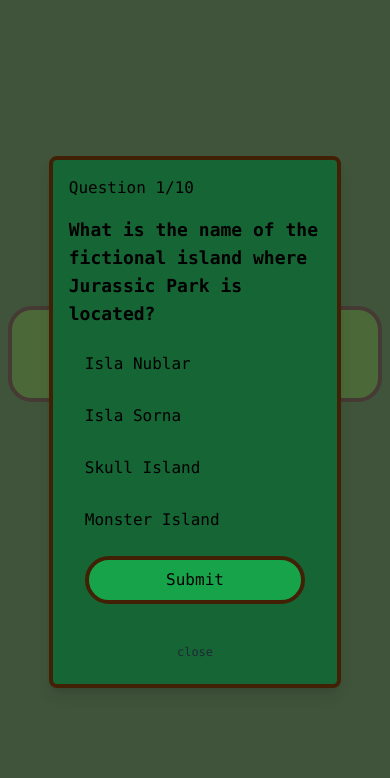
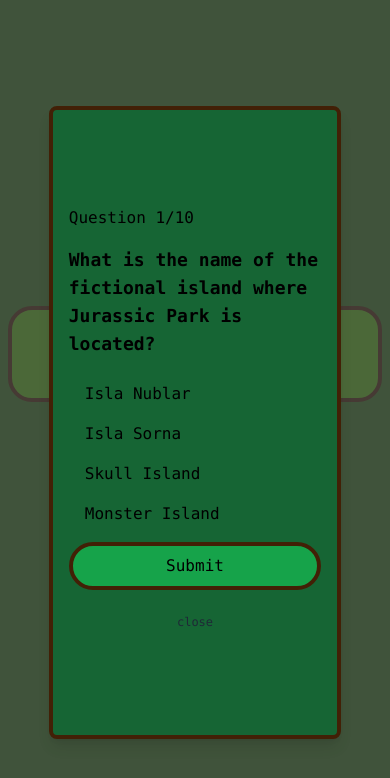
Before and after one commit to amy-enn/jurassic-park-trivia, a Next.js app: page / in a window 390 px wide. Both pictures are taken after a click on the button "START!". Shown: the top 778 px of the page. Built offline with nearby package versions, Linux system fonts and the light colour scheme.

Commit message:
overflow on question div cut off long questions on mobile

```diff
--- a/components/Question.tsx
+++ b/components/Question.tsx
@@ -28,10 +28,10 @@
 
     return (
         <div className="fixed inset-0 bg-gray-600 bg-opacity-50 flex  justify-center items-center">
-            <div className="bg-green-800 p-4 rounded-lg w-3/4 max-h-3/4 shadow-lg border-4 border-yellow-950 overflow-y-scroll">
+            <div className="bg-green-800 p-4 rounded-lg w-3/4 h-3/4 shadow-lg border-4 border-yellow-950 overflow-y-auto flex flex-col justify-center">
                 <div className="mb-4">Question {currentQuestionIndex + 1}/{totalQuestions}</div>
                 <h2 className="text-lg font-bold mb-4">{question}</h2>
-                <div className="space-y-3">
+                <div>
                     {options.map((option, index) => (
                         <button
                         key={index}
@@ -44,7 +44,7 @@
                 </div>
                 <div id="buttonsDiv" className="flex flex-col sm:flex-row justify-between">
                 <button
-                      className="m-4 px-4 py-2 bg-green-600 text-black rounded-3xl border-4 border-yellow-950"
+                      className="mt-2 px-2 py-2 bg-green-600 text-black rounded-3xl border-4 border-yellow-950"
                       onClick={handleSubmit}
                     >Submit</button>
 
```
